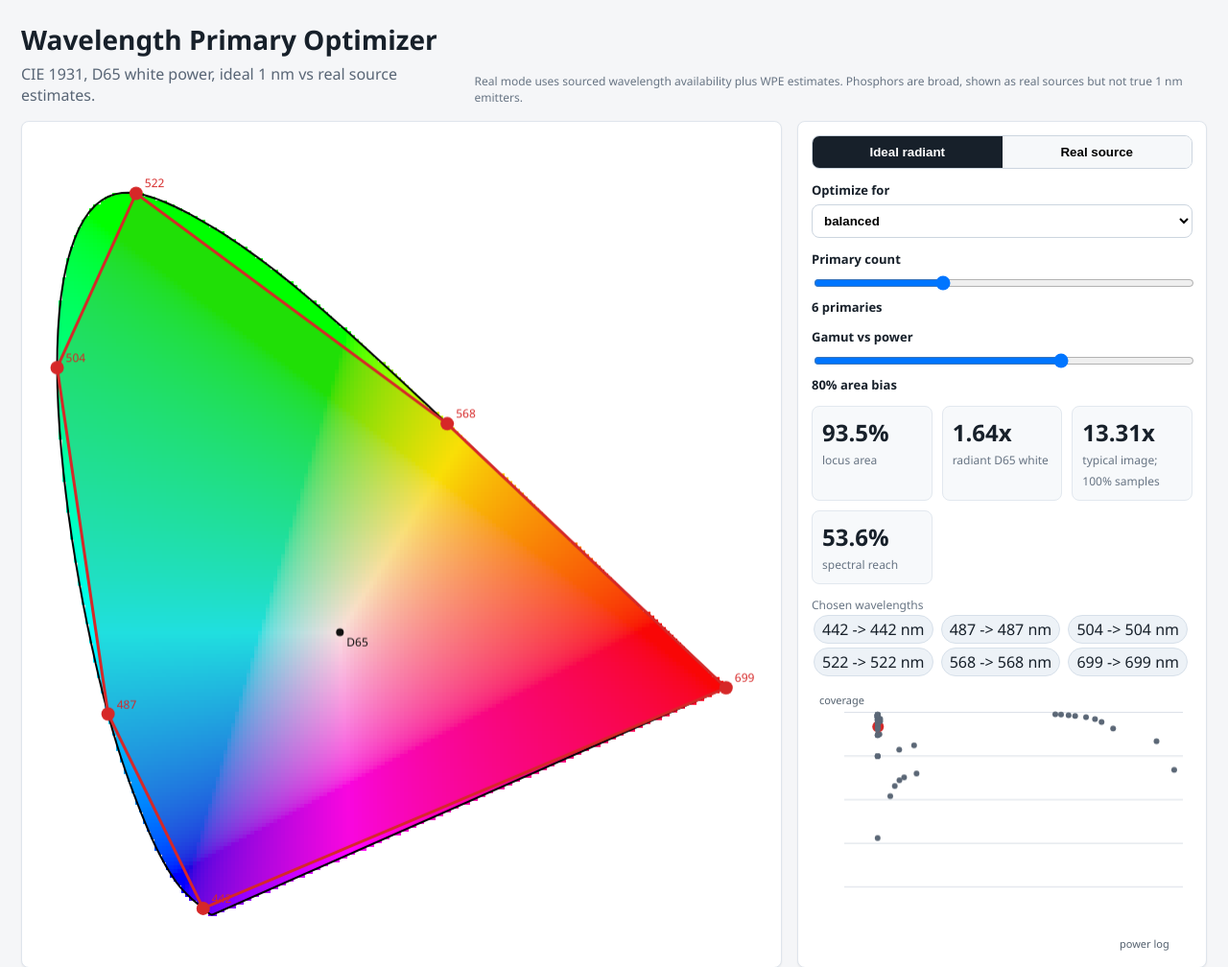
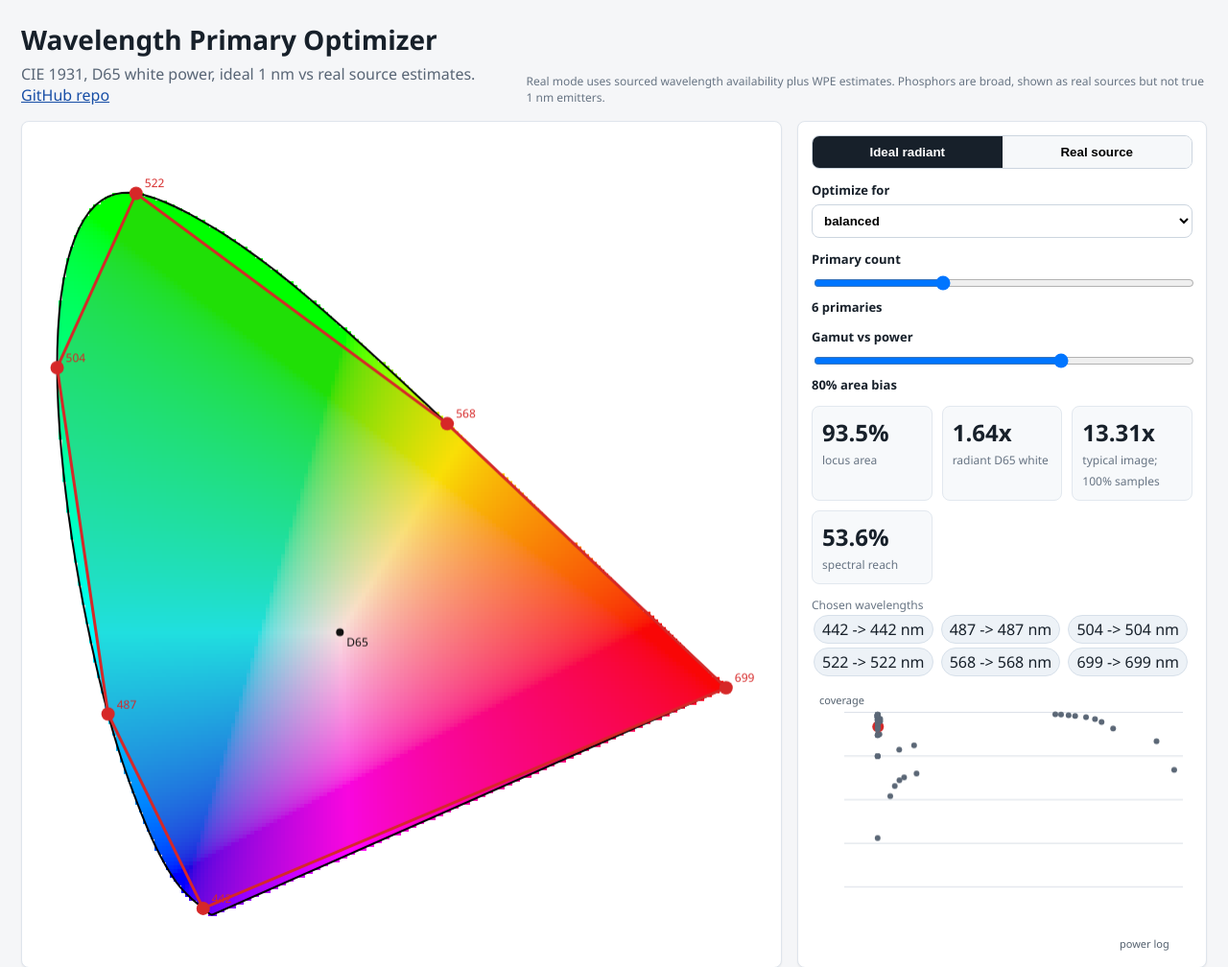
Before and after one commit to cepera-ang/wavelength-opt, a plain HTML site: page index.html in a window 1280 px wide. Shown: the top 1008 px of the page at 96% size. Drawn offline with Linux system fonts and the light colour scheme.

Commit message:
Add repository link to page

```diff
--- a/index.html
+++ b/index.html
@@ -10,7 +10,7 @@
 </head>
 <body>
 <main>
-<div class="top"><div><h1>Wavelength Primary Optimizer</h1><p>CIE 1931, D65 white power, ideal 1 nm vs real source estimates.</p></div><div class="small">Real mode uses sourced wavelength availability plus WPE estimates. Phosphors are broad, shown as real sources but not true 1 nm emitters.</div></div>
+<div class="top"><div><h1>Wavelength Primary Optimizer</h1><p>CIE 1931, D65 white power, ideal 1 nm vs real source estimates. <a href="https://github.com/cepera-ang/wavelength-opt">GitHub repo</a></p></div><div class="small">Real mode uses sourced wavelength availability plus WPE estimates. Phosphors are broad, shown as real sources but not true 1 nm emitters.</div></div>
 <section class="grid">
 <div class="panel"><canvas id="cie" class="chart"></canvas></div>
 <div class="panel controls">
```
